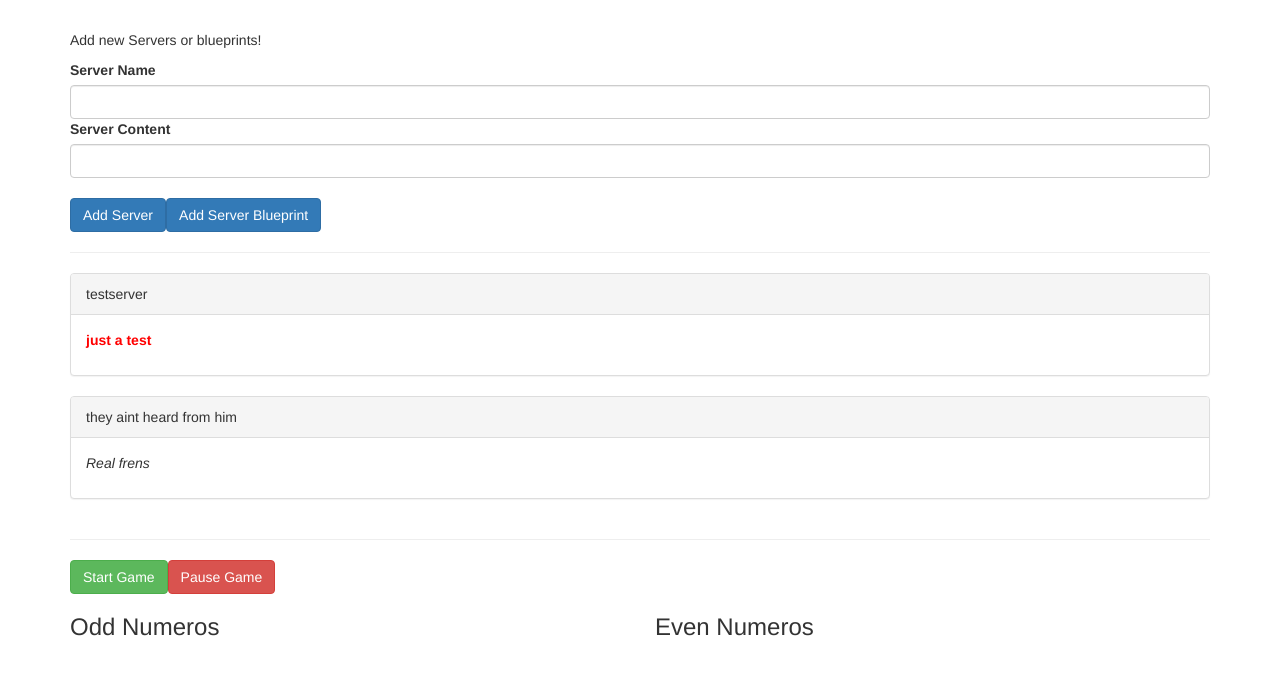
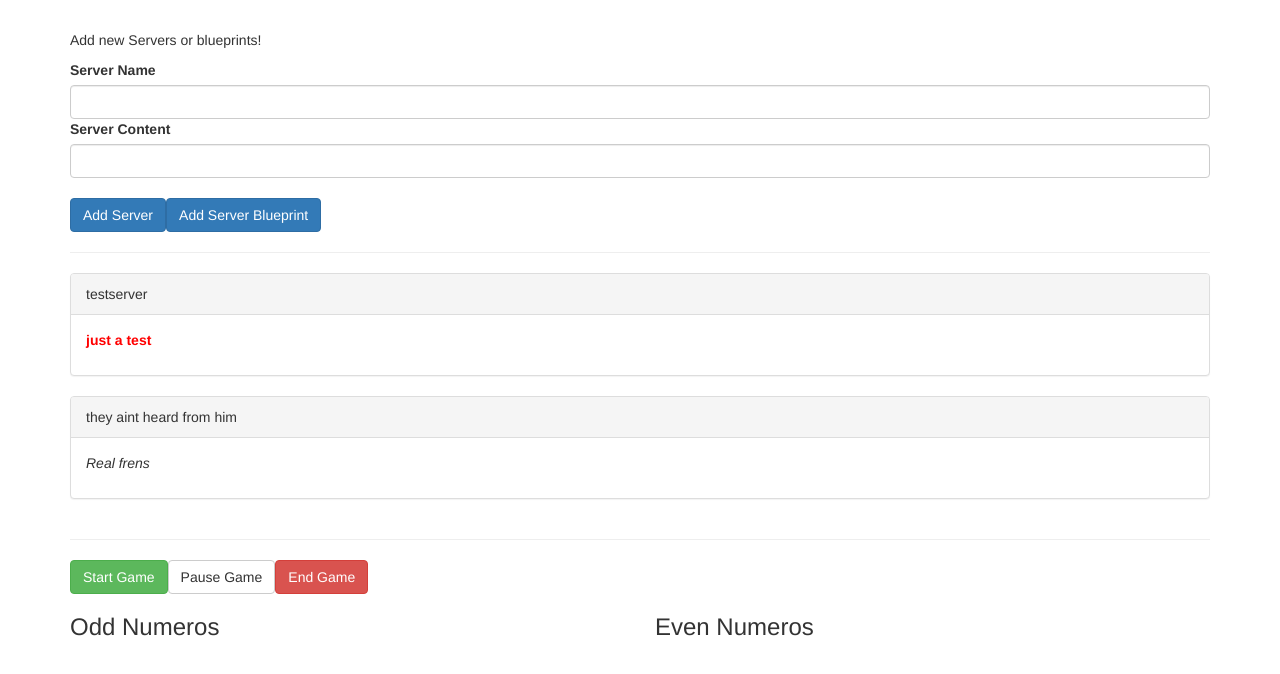
Before and after one commit to mcrisostomo9/databinding, an Angular app: page / in a window 1280 px wide. Shown: the top 674 px of the page. Built offline with nearby package versions, Linux system fonts and the light colour scheme.

Commit message:
added end game/clear game button

```diff
--- a/src/app/gamecontrol/gamecontrol.component.html
+++ b/src/app/gamecontrol/gamecontrol.component.html
@@ -3,9 +3,13 @@
     <button class="btn btn-success"
             (click)="onStartGame()"
     >Start Game</button>
+    <button class="btn btn-default"
+            (click)="onPauseGame()"
+    >Pause Game</button>
     <button class="btn btn-danger"
             (click)="onEndGame()"
-    >Pause Game</button>
+    >End Game</button>
+
   </div>
 </div>
 <div class="row">
--- a/src/app/gamecontrol/gamecontrol.component.ts
+++ b/src/app/gamecontrol/gamecontrol.component.ts
@@ -26,8 +26,15 @@ export class GamecontrolComponent implements OnInit {
     this.interval = setInterval(() => this.incrementCounter(), 1000);
   }
 
-  onEndGame(){
+  onPauseGame(){
     clearInterval(this.interval);
   }
 
+  onEndGame(){
+    clearInterval(this.interval);
+    this.counter = 0;
+    this.oddArray = [];
+    this.evenArray =[]
+  }
+
 }
```
